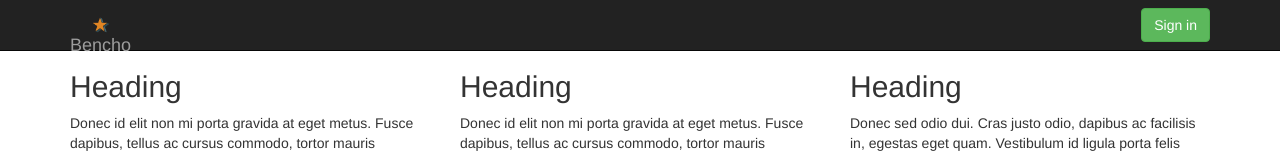
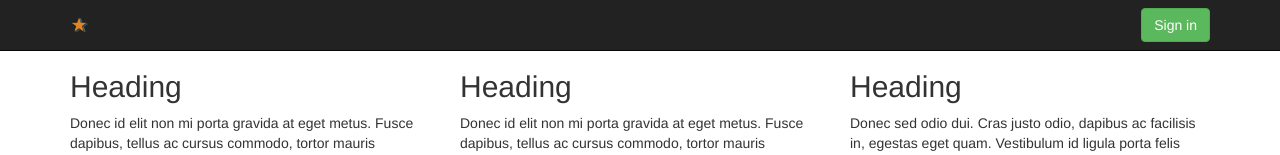
Before and after one commit to BjarkeJ/angular-app-boilerplate, a website: page source/index.html in a window 1280 px wide. Shown: the top 155 px of the page. Drawn offline with nearby package versions, Linux system fonts and the light colour scheme.

Commit message:
Index adjustments

```diff
--- a/source/index.html
+++ b/source/index.html
@@ -53,8 +53,7 @@
             <span class="icon-bar"></span>
           </button>
           <a class="navbar-brand" href="#">
-            <img src="img/logo.png" alt="Bencho logo" />
-            <p>B<span>encho</span></p>
+            <img src="img/logo.png" alt="Brand logo" />
           </a>
         </div>
         <div id="navbar" class="navbar-collapse collapse">
```
